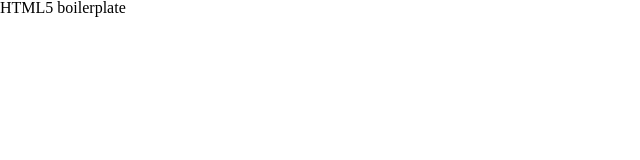
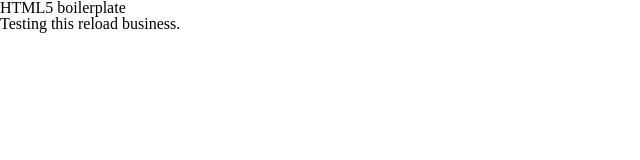
Before and after one commit to kpiering/demoweb, a website: page index.html in a window 1280 px wide. Shown: the whole page, without its empty margins (0-640 px from the left). Drawn offline with nearby package versions, Linux system fonts and the light colour scheme.

Commit message:
Live-reload server!
- added live-server to devDependencies
- added `npm start` command
- put some things to demonstrate in html/css

```diff
--- a/_css/style.css
+++ b/_css/style.css
@@ -71,3 +71,7 @@ table{
     $MAIN
 \*------------------------------------*/
 /* GO! */
+
+html {
+    background-color: white;
+}
--- a/index.html
+++ b/index.html
@@ -12,6 +12,9 @@
 <body id="home">
 
 	<h1>HTML5 boilerplate</h1>
+
+	<p>Testing this reload business.</p>
+
 	<script src="node_modules/jquery/dist/jquery.slim.min.js"></script>
 </body>
 </html>
--- a/package.json
+++ b/package.json
@@ -4,7 +4,8 @@
   "description": "Some sample web app.",
   "main": "index.html",
   "scripts": {
-    "test": "echo \"Error: no test specified\" && exit 1"
+    "test": "echo \"Error: no test specified\" && exit 1",
+    "start": "live-server"
   },
   "repository": {
     "type": "git",
@@ -18,5 +19,8 @@
   "homepage": "https://github.com/kpiering/demoweb#readme",
   "dependencies": {
     "jquery": "^3.2.1"
+  },
+  "devDependencies": {
+    "live-server": "^1.2.0"
   }
 }
```
Also changed, not shown: 1 other file.
